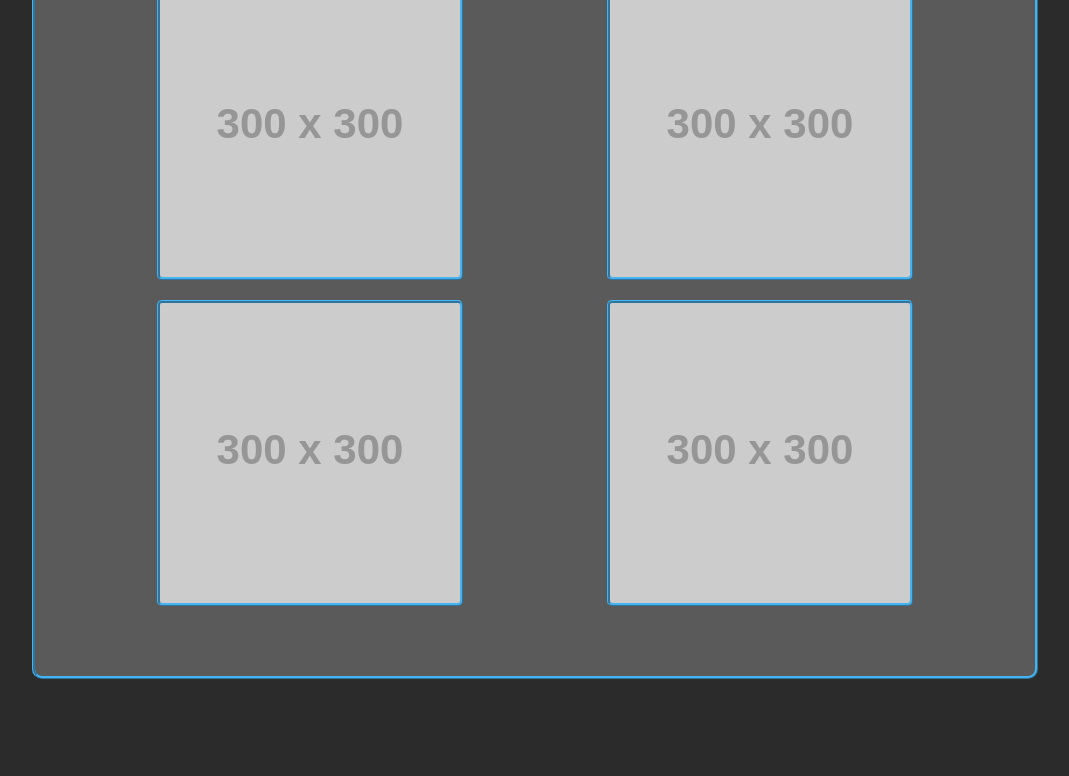
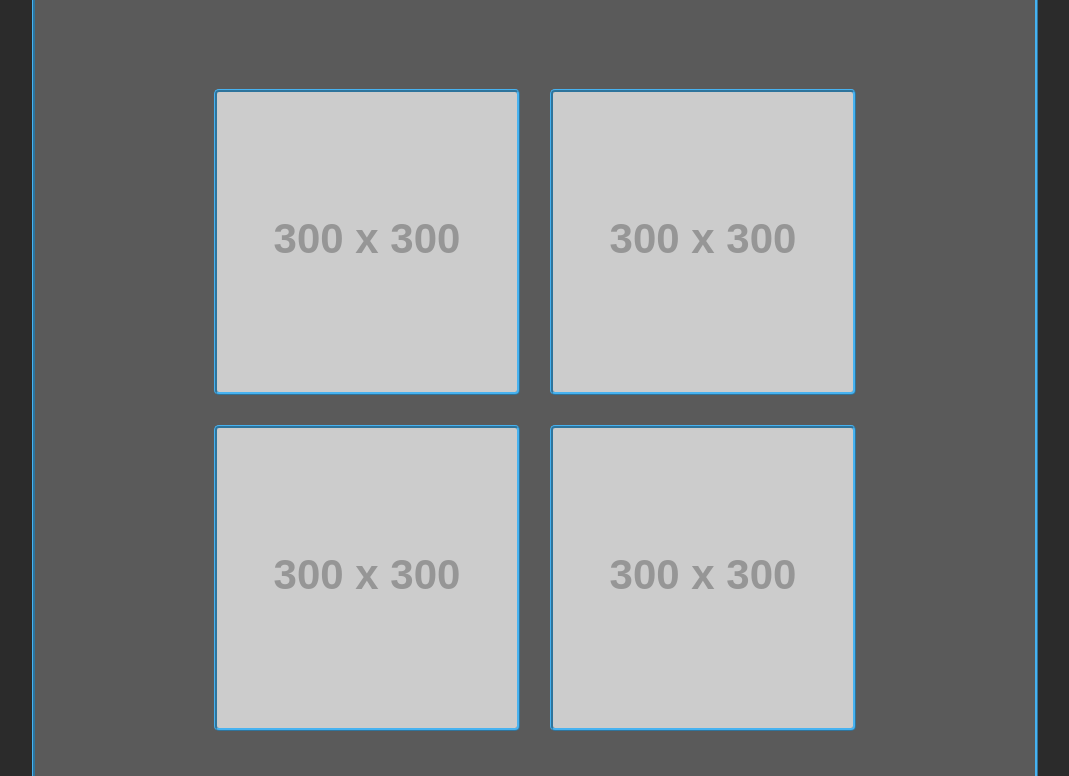
Before and after one commit to GrantRT/Portfolio, a plain HTML site: page index.html in a window 1280 px wide. Shown: the part 1453-2229 px from the top of the page, without its empty margins (105-1174 px from the left). Drawn offline with Linux system fonts and the light colour scheme; placeholder pictures from the web are drawn by us.

Commit message:
thumbnails resizing and adjusted flex box

```diff
--- a/assets/style.css
+++ b/assets/style.css
@@ -81,22 +81,28 @@ h2 {
 #showpiece {
   margin: 0 auto;
   text-align: center;
+  min-width: 50%;
 }
 
 #thumbnails {
   display: flex;
   flex-wrap: wrap;
-  justify-content: space-around;
+  justify-content: center;
+  padding: 10%;
 }
 
 #my-work img {
-  margin-bottom: 20px;
+  margin: 15px;
   border-radius: 5px;
   border: hsl(202, 85%, 61%);
   border-style: ridge;
   max-width: 90%;
 }
 
+#thumbnails img {
+  max-width: 30vw;
+}
+
 footer {
   margin-top: 700px;
 }
```
